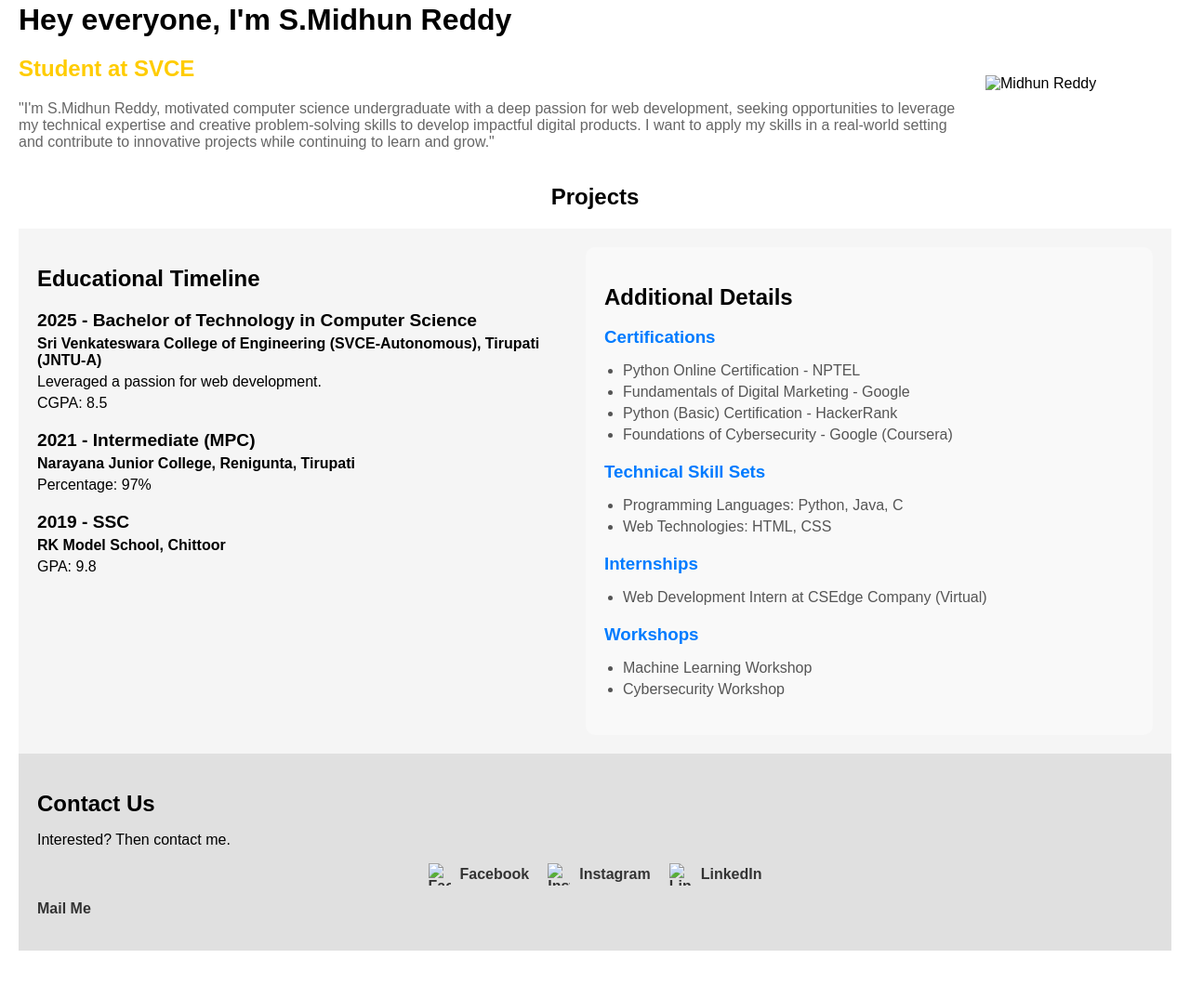
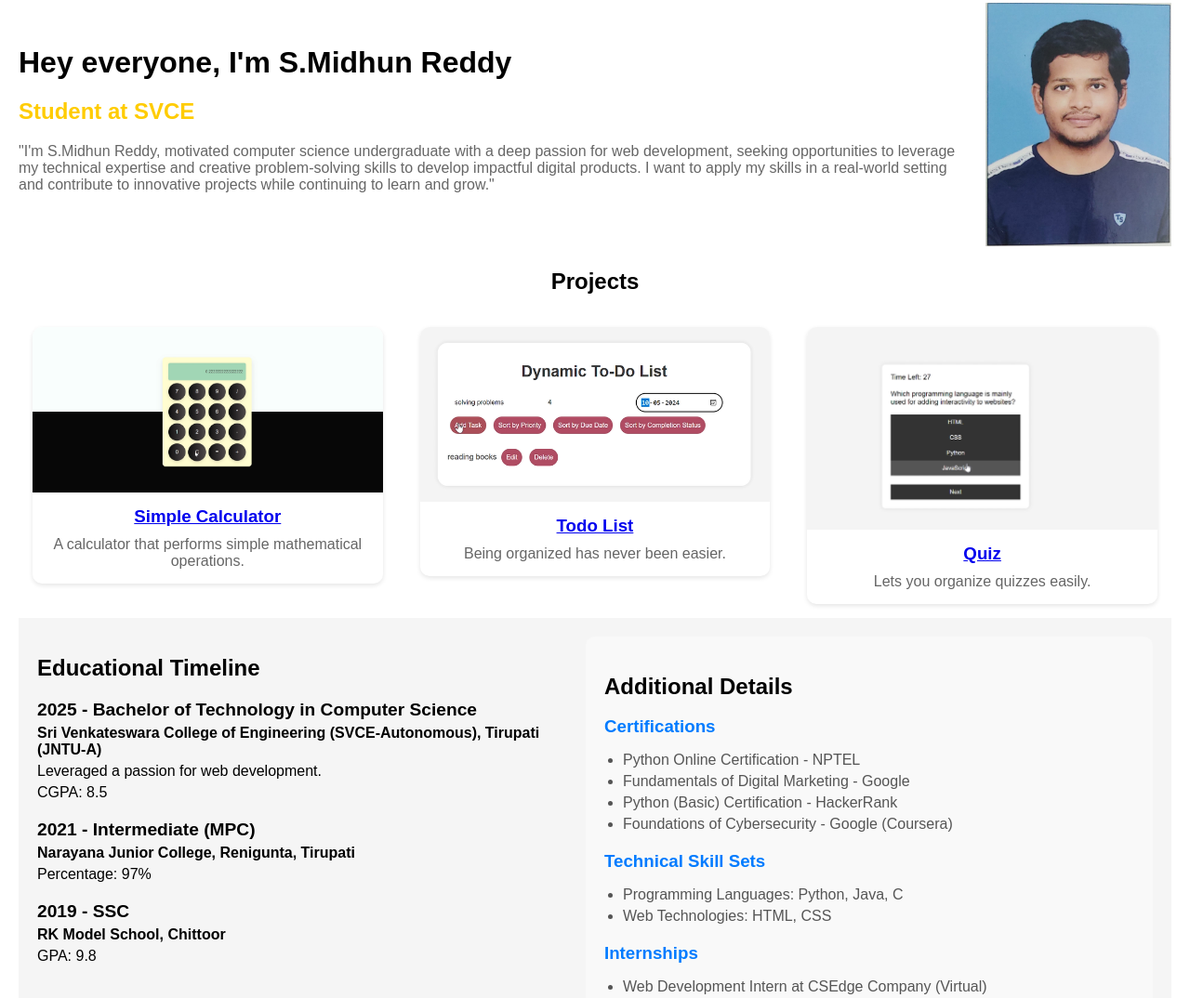
Before and after one commit to SMidhunReddy/smidhunreddy.github.io, a plain HTML site: page index.html in a window 1280 px wide. Shown: the part 104-1178 px from the top of the page at 93% size. Before the commit the page ends 1147 px from the top, so only its background shows below. Drawn offline with nearby package versions, Linux system fonts and the light colour scheme; files that its build step writes are made by us from their sources.

Commit message:
Update Path For CSS, Javascript, Image Path

```diff
--- a/index.html
+++ b/index.html
@@ -4,7 +4,7 @@
     <meta charset="UTF-8">
     <meta name="viewport" content="width=device-width, initial-scale=1.0">
     <title>Midhun Reddy Portfolio</title>
-    <link rel="stylesheet" href="styles.css">
+    <link rel="stylesheet" href="assets/css/styles.css">
     <link rel="stylesheet" href="https://cdnjs.cloudflare.com/ajax/libs/OwlCarousel2/2.3.4/assets/owl.carousel.min.css">
     <link rel="stylesheet" href="https://cdnjs.cloudflare.com/ajax/libs/OwlCarousel2/2.3.4/assets/owl.theme.default.min.css">
 </head>
@@ -40,7 +40,7 @@
                     </div>
                 </div>
                 <div class="circular_Image">
-                    <img src="Midhun.jpg" alt="Midhun Reddy" width="200">
+                    <img src="images/Midhun.jpg" alt="Midhun Reddy" width="200">
                 </div>
             </div>
         </section>
@@ -49,7 +49,7 @@
                 <h2>Projects</h2>
                 <div class="owl-carousel owl-theme">
                     <div class="project-card">
-                        <img src="calculator.png" alt="Project 1">
+                        <img src="images/calculator.png" alt="Project 1">
                         <div class="project-details">
                             <a href="https://github.com/supernovarebore/Web-Development-Internship/tree/main/S%20Midhun%20Reddy/calculator">
                                 <h3>Simple Calculator</h3>
@@ -58,7 +58,7 @@
                         </div>
                     </div>
                     <div class="project-card">
-                        <img src="todo.png" alt="Project 2">
+                        <img src="images/todo.png" alt="Project 2">
                         <div class="project-details">
                             <a href="https://github.com/supernovarebore/Web-Development-Internship/tree/main/S%20Midhun%20Reddy/todolist">
                                 <h3>Todo List</h3>
@@ -67,7 +67,7 @@
                         </div>
                     </div>
                     <div class="project-card">
-                        <img src="quiz.png" alt="Project 3">
+                        <img src="images/quiz.png" alt="Project 3">
                         <div class="project-details">
                             <a href="https://github.com/supernovarebore/Web-Development-Internship/tree/main/S%20Midhun%20Reddy/basic_quiz">
                                 <h3>Quiz</h3>
@@ -140,13 +140,13 @@
             <p>Interested? Then contact me.</p>
             <div class="social-links">
                 <a href="https://www.facebook.com/share/186qSfA7vF/" target="_blank">
-                    <img src="facebook.png" alt="Facebook"> Facebook
+                    <img src="images/facebook.png" alt="Facebook"> Facebook
                 </a>
                 <a href="https://www.instagram.com/midhun_2403_/profilecard/?igsh=MWt5ajJzc3BycmdlNQ==" target="_blank">
-                    <img src="instagram.png" alt="Instagram"> Instagram
+                    <img src="images/instagram.png" alt="Instagram"> Instagram
                 </a>
                 <a href="https://www.linkedin.com/in/midhun-reddy-samireddypalli-b1b56224a?utm_source=share&utm_campaign=share_via&utm_content=profile&utm_medium=android_app" target="_blank">
-                    <img src="linkedin.png" alt="LinkedIn"> LinkedIn
+                    <img src="images/linkedin.png" alt="LinkedIn"> LinkedIn
                 </a>
             </div>
             <p><a href="mailto:samireddypallimidhunreddy@gmail.com">Mail Me</a></p>
@@ -154,6 +154,6 @@
     </div>
     <script src="https://cdnjs.cloudflare.com/ajax/libs/jquery/3.6.0/jquery.min.js"></script>
     <script src="https://cdnjs.cloudflare.com/ajax/libs/OwlCarousel2/2.3.4/owl.carousel.min.js"></script>
-    <script src="script.js"></script>
+    <script src="assets/js/script.js"></script>
 </body>
 </html>
```
